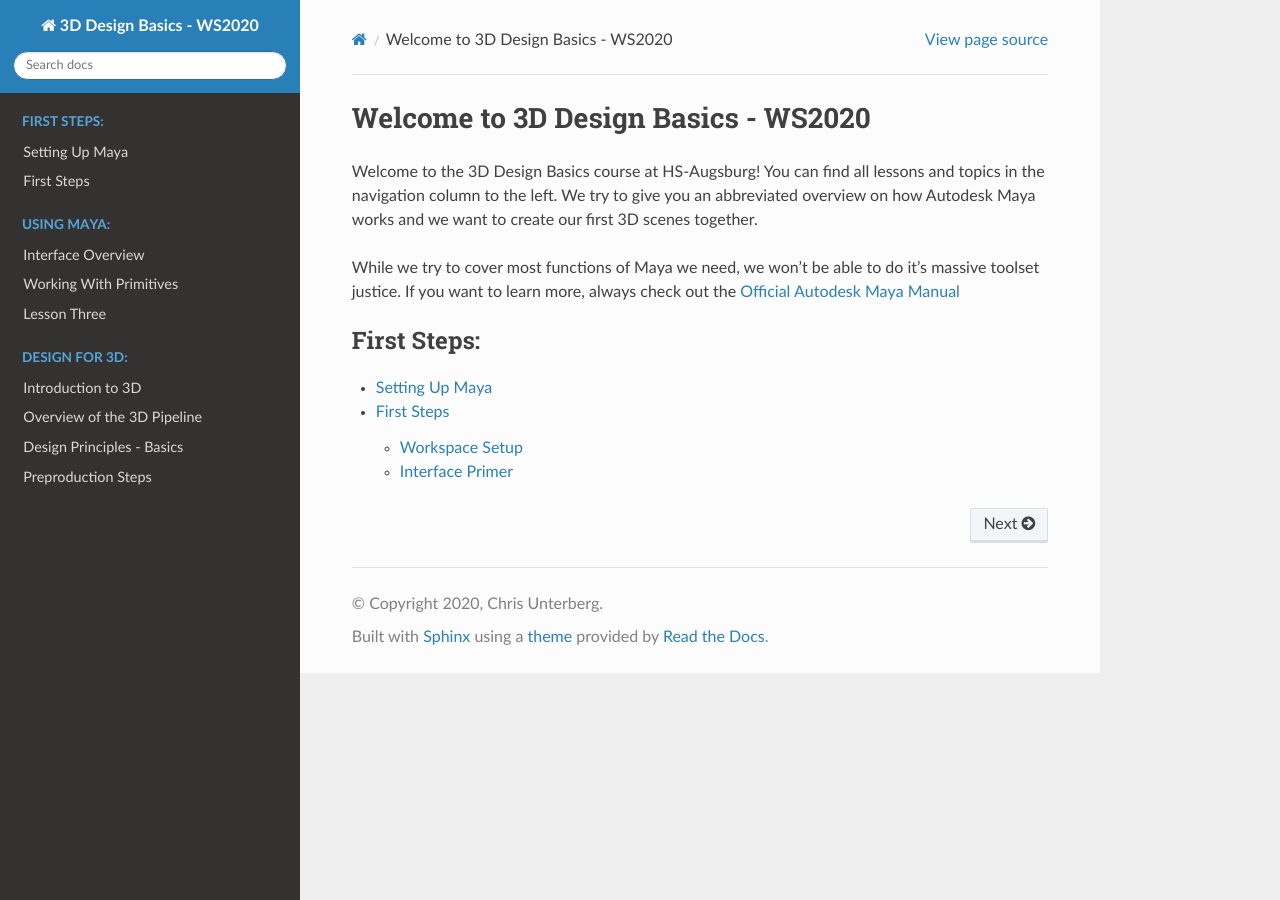
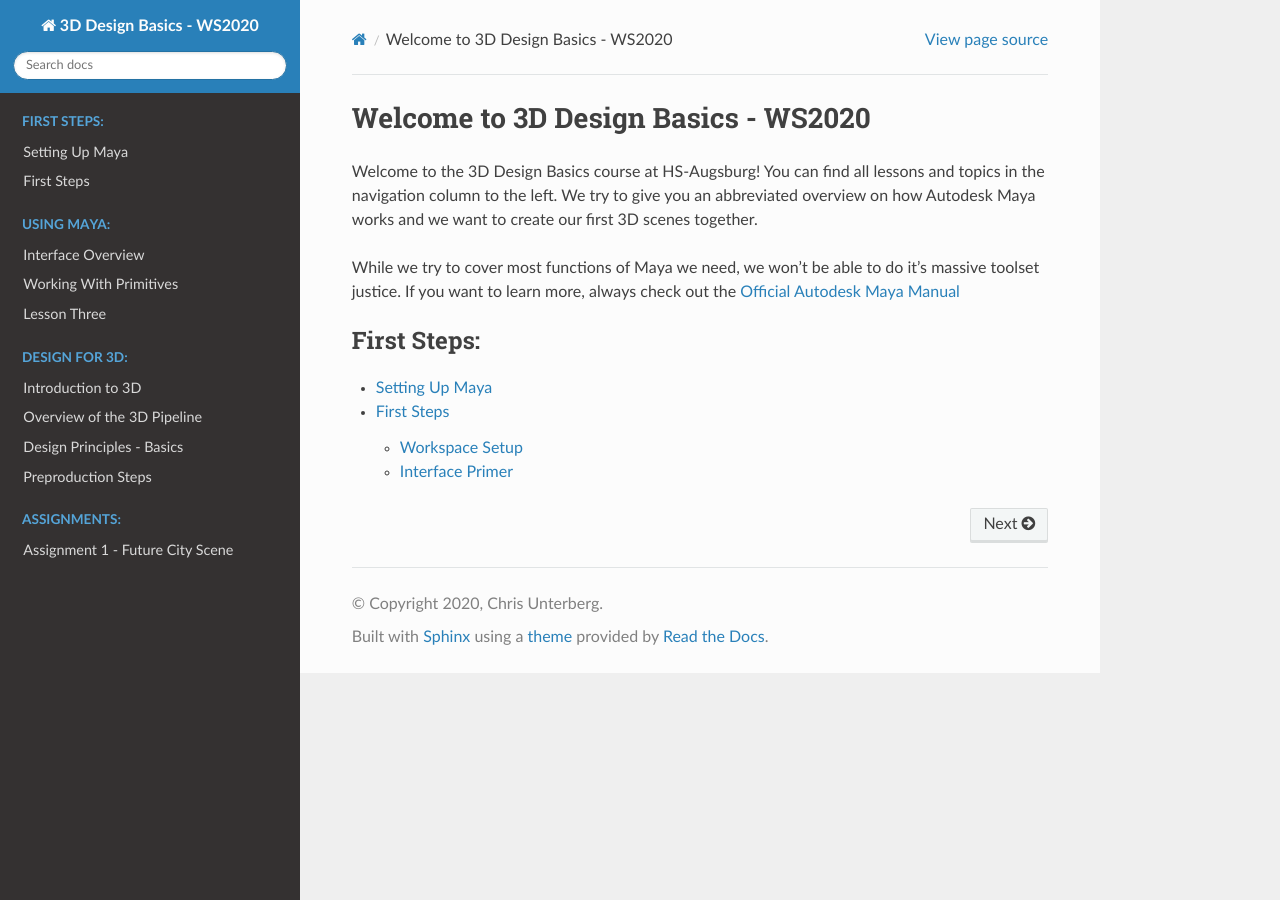
Before and after one commit to tetsuoanimation/beginner3dmaya2020, a Sphinx documentation site: the page built from documentation/index.rst, in a window 1280 px wide. Built offline with Sphinx 7.4.7 and the Read the Docs theme 2.0.0, drawn with Linux system fonts in a browser that asks for light colours.

Commit message:
adds assignment folder, toctree and first assignment structure

```diff
--- /dev/null
+++ b/documentation/assignments/A1_primitiveCity.rst
@@ -0,0 +1,17 @@
+################################
+Assignment 1 - Future City Scene
+################################
+
+.. image:: ./images/primitiveCity_comp_v001.png
+
+**********
+Assignment
+**********
+
+************
+Deliverables
+************
+
+*****
+Links
+*****
--- a/documentation/index.rst
+++ b/documentation/index.rst
@@ -41,6 +41,13 @@ it's massive toolset justice. If you want to learn more, always check out the
     Design/L3_DesignPrinicplesPrimer
     Design/L4_Preproduction
 
+.. toctree::
+    :maxdepth: 2
+    :caption: Assignments:
+    :hidden:
+
+    assignments/A1_primitiveCity
+
 
 .. Indices and tables
 .. ==================
```
Also changed, not shown: 1 other file.
